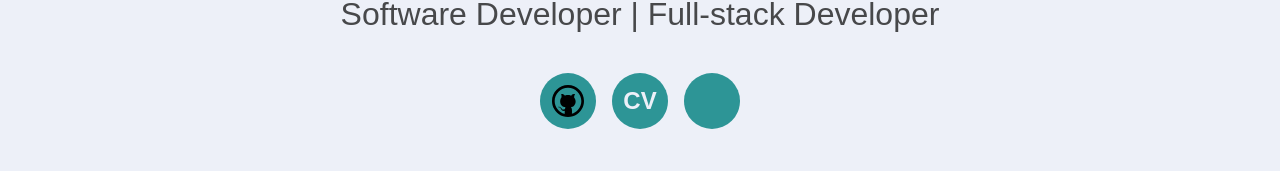
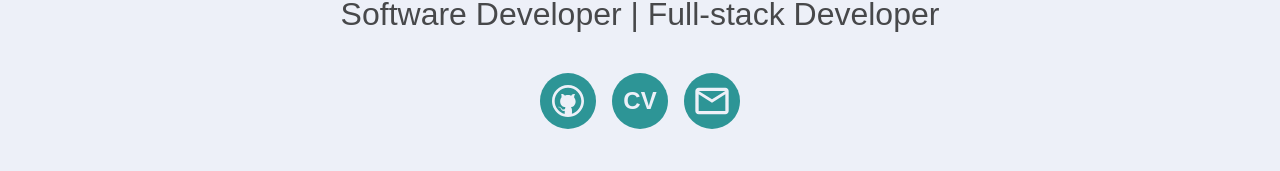
Before and after one commit to Humen-debug/Humen-debug.github.io, a SvelteKit app: page / in a window 1280 px wide. Shown: the part 401-572 px from the top of the page. Built offline with nearby package versions, Linux system fonts and the light colour scheme.

Commit message:
[fix] svg fill

```diff
--- a/src/routes/+page.svelte
+++ b/src/routes/+page.svelte
@@ -144,12 +144,14 @@
 						clip-rule="evenodd"
 						d="M12 2C6.47715 2 2 6.47715 2 12C2 17.5229 6.47715 22 12 22C17.5229 22 22 17.5229 22 12C22 6.47715 17.5229 2 12 2ZM0 12C0 5.3726 5.3726 0 12 0C18.6274 0 24 5.3726 24 12C24 18.6274 18.6274 24 12 24C5.3726 24 0 18.6274 0 12Z"
 						stroke="none"
+						fill="var(--color-bg-0)"
 					/>
 					<path
 						fill-rule="evenodd"
 						clip-rule="evenodd"
 						d="M9.59162 22.7357C9.49492 22.6109 9.49492 21.4986 9.59162 19.399C8.55572 19.4347 7.90122 19.3628 7.62812 19.1833C7.21852 18.9139 6.80842 18.0833 6.44457 17.4979C6.08072 16.9125 5.27312 16.8199 4.94702 16.6891C4.62091 16.5582 4.53905 16.0247 5.84562 16.4282C7.15222 16.8316 7.21592 17.9303 7.62812 18.1872C8.04032 18.4441 9.02572 18.3317 9.47242 18.1259C9.91907 17.9201 9.88622 17.1538 9.96587 16.8503C10.0666 16.5669 9.71162 16.5041 9.70382 16.5018C9.26777 16.5018 6.97697 16.0036 6.34772 13.7852C5.71852 11.5669 6.52907 10.117 6.96147 9.49369C7.24972 9.07814 7.22422 8.19254 6.88497 6.83679C8.11677 6.67939 9.06732 7.06709 9.73672 7.99999C9.73737 8.00534 10.6143 7.47854 12.0001 7.47854C13.386 7.47854 13.8777 7.90764 14.2571 7.99999C14.6365 8.09234 14.94 6.36699 17.2834 6.83679C16.7942 7.79839 16.3844 8.99999 16.6972 9.49369C17.0099 9.98739 18.2372 11.5573 17.4833 13.7852C16.9807 15.2706 15.9927 16.1761 14.5192 16.5018C14.3502 16.5557 14.2658 16.6427 14.2658 16.7627C14.2658 16.9427 14.4942 16.9624 14.8233 17.8058C15.0426 18.368 15.0585 19.9739 14.8708 22.6234C14.3953 22.7445 14.0254 22.8257 13.7611 22.8673C13.2924 22.9409 12.7835 22.9822 12.2834 22.9982C11.7834 23.0141 11.6098 23.0123 10.9185 22.948C10.4577 22.9051 10.0154 22.8343 9.59162 22.7357Z"
 						stroke="none"
+						fill="var(--color-bg-0)"
 					/>
 				</svg>
 			</a>
@@ -166,6 +168,7 @@
 				<svg viewBox="0 0 24 24" fill="none" xmlns="http://www.w3.org/2000/svg">
 					<path
 						d="M22 6C22 4.9 21.1 4 20 4H4C2.9 4 2 4.9 2 6V18C2 19.1 2.9 20 4 20H20C21.1 20 22 19.1 22 18V6ZM20 6L12 11L4 6H20ZM20 18H4V8L12 13L20 8V18Z"
+						fill="var(--color-bg-0)"
 					/>
 				</svg>
 			</a>
```
